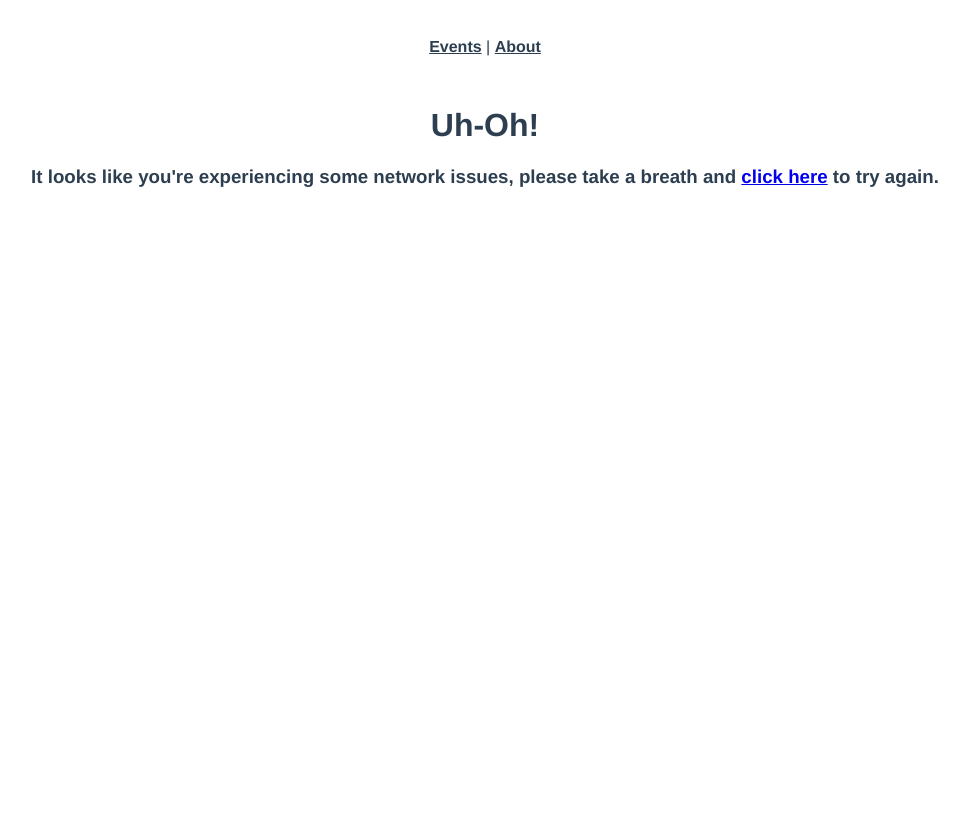
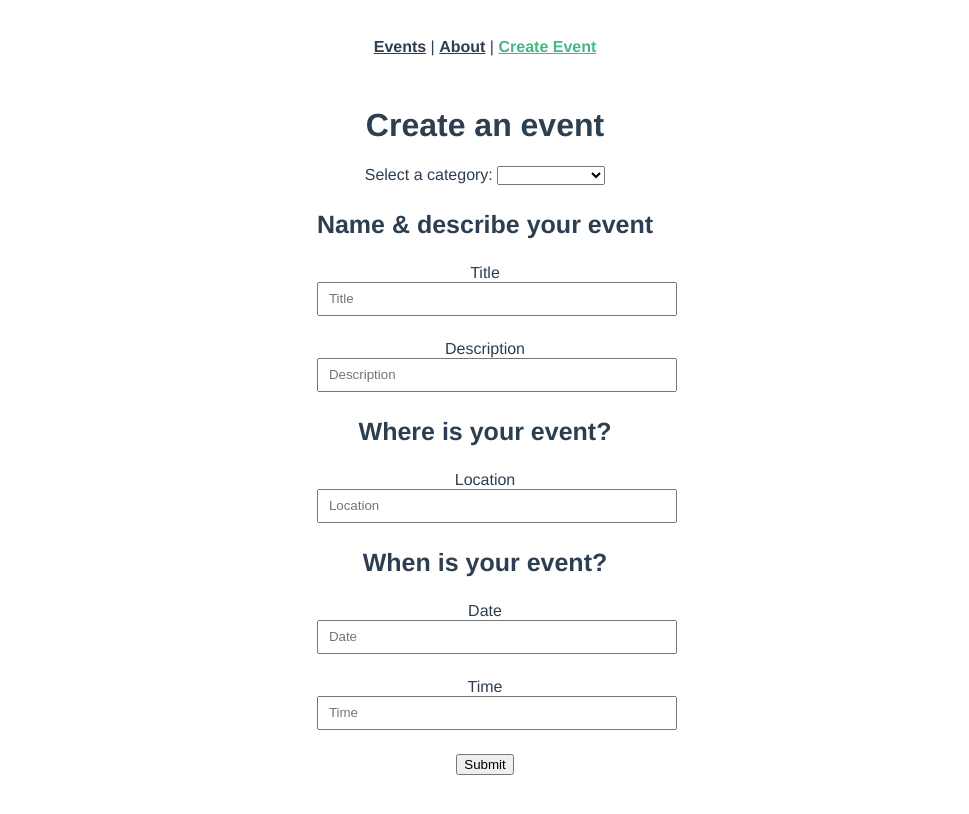
Before and after one commit to thenameiswiiwin/events-vue, a Vue app: page /event/create in a window 1280 px wide. Before the commit this address led to /network-error. Shown: the top 814 px of the page, without its empty margins (155-1124 px from the left). Built offline with nearby package versions, Linux system fonts and the light colour scheme; no server answers.

Commit message:
complete Vuex Global State and added uuid

```diff
--- a/package.json
+++ b/package.json
@@ -3,14 +3,16 @@
   "version": "0.1.0",
   "private": true,
   "scripts": {
-    "serve": "vue-cli-service serve",
+    "serve": "vue-cli-service serve & json-server --watch db.json",
     "build": "vue-cli-service build",
     "lint": "vue-cli-service lint"
   },
   "dependencies": {
     "axios": "^0.26.1",
     "core-js": "^3.8.3",
+    "json-server": "^0.17.0",
     "nprogress": "^0.2.0",
+    "uuid": "^8.3.2",
     "vue": "^3.2.13",
     "vue-router": "^4.0.3",
     "vuex": "^4.0.0"
--- a/src/App.vue
+++ b/src/App.vue
@@ -5,13 +5,27 @@
     </div>
     <nav>
       <router-link :to="{ name: 'EventList' }">Events</router-link> |
-      <router-link :to="{ name: 'about' }">About</router-link>
+      <router-link :to="{ name: 'AboutView' }">About</router-link> |
+      <router-link :to="{ name: 'EventCreate' }">Create Event</router-link>
     </nav>
     <router-view />
   </div>
 </template>
 
 <style>
+#app {
+  font-family: Avenir, Helvetica, Arial, sans-serif;
+  -webkit-font-smoothing: antialiased;
+  -moz-osx-font-smoothing: grayscale;
+  text-align: center;
+  color: #2c3e50;
+}
+
+#flashMessage {
+  animation-name: yellowfade;
+  animation-duration: 3s;
+}
+
 @keyframes yellowfade {
   from {
     background: yellow;
@@ -21,17 +35,19 @@
   }
 }
 
-#flashMessage {
-  animation-name: yellowfade;
-  animation-duration: 3s;
+h2 {
+  font-size: 40px;
+  font-weight: 700;
 }
 
-#app {
-  font-family: Avenir, Helvetica, Arial, sans-serif;
-  -webkit-font-smoothing: antialiased;
-  -moz-osx-font-smoothing: grayscale;
-  text-align: center;
-  color: #2c3e50;
+h3 {
+  font-size: 25px;
+  font-weight: 700;
+}
+
+h4 {
+  font-size: 20px;
+  font-weight: 700;
 }
 
 nav {
@@ -47,7 +63,30 @@
   color: #42b983;
 }
 
-h4 {
-  font-size: 20px;
+input {
+  display: block;
+  width: 100%;
+  height: 30px;
+  margin-bottom: 24px;
+}
+input[type="text"] {
+  padding: 0px 10px;
+}
+input:focus {
+  border-color: #16c0b0;
+  outline: 0;
+}
+
+select:focus {
+  border-color: #16c0b0;
+  outline: 0;
+}
+
+.form-container {
+  display: flex;
+  justify-content: center;
+  flex-direction: column;
+  align-items: center;
+  margin-bottom: 10%;
 }
 </style>
--- a/src/router/index.js
+++ b/src/router/index.js
@@ -1,17 +1,18 @@
 import { createRouter, createWebHistory } from "vue-router";
 import EventList from "@/views/EventList.vue";
+import EventCreate from "@/views/EventCreate.vue";
+import NotFound from "@/views/NotFound.vue";
+import NetworkError from "@/views/NetworkError.vue";
 import EventLayout from "@/views/event/EventLayout.vue";
 import EventDetails from "@/views/event/EventDetails.vue";
 import EventRegister from "@/views/event/EventRegister.vue";
 import EventEdit from "@/views/event/EventEdit.vue";
-import NotFound from "@/views/NotFound.vue";
-import NetworkError from "@/views/NetworkError.vue";
-import NProgress from "nprogress";
 import EventService from "@/services/EventService.js";
 import store from "@/store";
+import NProgress from "nprogress";
 
 // Don't load this code until it's requested.
-const About = () =>
+const AboutView = () =>
   import(/* webpackChunkName: "About" */ "../views/AboutView.vue");
 
 const routes = [
@@ -20,6 +21,11 @@
     name: "EventList",
     component: EventList,
     props: (route) => ({ page: parseInt(route.query.page) || 1 }),
+  },
+  {
+    path: "/event/create",
+    name: "EventCreate",
+    component: EventCreate,
   },
   {
     path: "/events/:id",
@@ -69,11 +75,8 @@
   },
   {
     path: "/about",
-    name: "about",
-    // Route level code-splitting
-    // This generates a separate chunk (about.[hash].js) for his route
-    // Which is lazy-loaded when the route is visited
-    component: About,
+    name: "AboutView",
+    component: AboutView,
   },
   {
     path: "/:catchAll(.*)",
--- a/src/store/index.js
+++ b/src/store/index.js
@@ -4,6 +4,7 @@
   state: {
     flashMessage: "",
     event: null,
+    user: "Huy Nguyen",
   },
   mutations: {},
   actions: {},
--- /dev/null
+++ b/src/views/EventCreate.vue
@@ -0,0 +1,82 @@
+<template>
+  <h1>Create an event</h1>
+
+  <div class="form-container">
+    <form @submit.prevent="onSubmit">
+      <label>Select a category: </label>
+      <select v-model="event.category">
+        <option
+          v-for="option in categories"
+          :value="option"
+          :key="option"
+          :selected="option === event.category"
+        >
+          {{ option }}
+        </option>
+      </select>
+
+      <h3>Name & describe your event</h3>
+
+      <label>Title</label>
+      <input v-model="event.title" type="text" placeholder="Title" />
+
+      <label>Description</label>
+      <input
+        v-model="event.description"
+        type="text"
+        placeholder="Description"
+      />
+
+      <h3>Where is your event?</h3>
+
+      <label>Location</label>
+      <input v-model="event.location" type="text" placeholder="Location" />
+
+      <h3>When is your event?</h3>
+      <label>Date</label>
+      <input v-model="event.date" type="text" placeholder="Date" />
+
+      <label>Time</label>
+      <input v-model="event.time" type="text" placeholder="Time" />
+
+      <button type="submit">Submit</button>
+    </form>
+  </div>
+</template>
+
+<script>
+import { v4 as uuidv4 } from "uuid";
+
+export default {
+  data() {
+    return {
+      categories: [
+        "sustainability",
+        "nature",
+        "animal welfare",
+        "housing",
+        "education",
+        "food",
+        "community",
+      ],
+      event: {
+        id: "",
+        category: "",
+        title: "",
+        description: "",
+        location: "",
+        date: "",
+        time: "",
+        organizer: "",
+      },
+    };
+  },
+  methods: {
+    onSubmit() {
+      this.event.id = uuidv4();
+      this.event.organizer = this.$store.state.user;
+      console.log("Event:", this.event);
+    },
+  },
+};
+</script>
```
Also changed, not shown: 1 other file (tests, documents, lock files or other folders).
